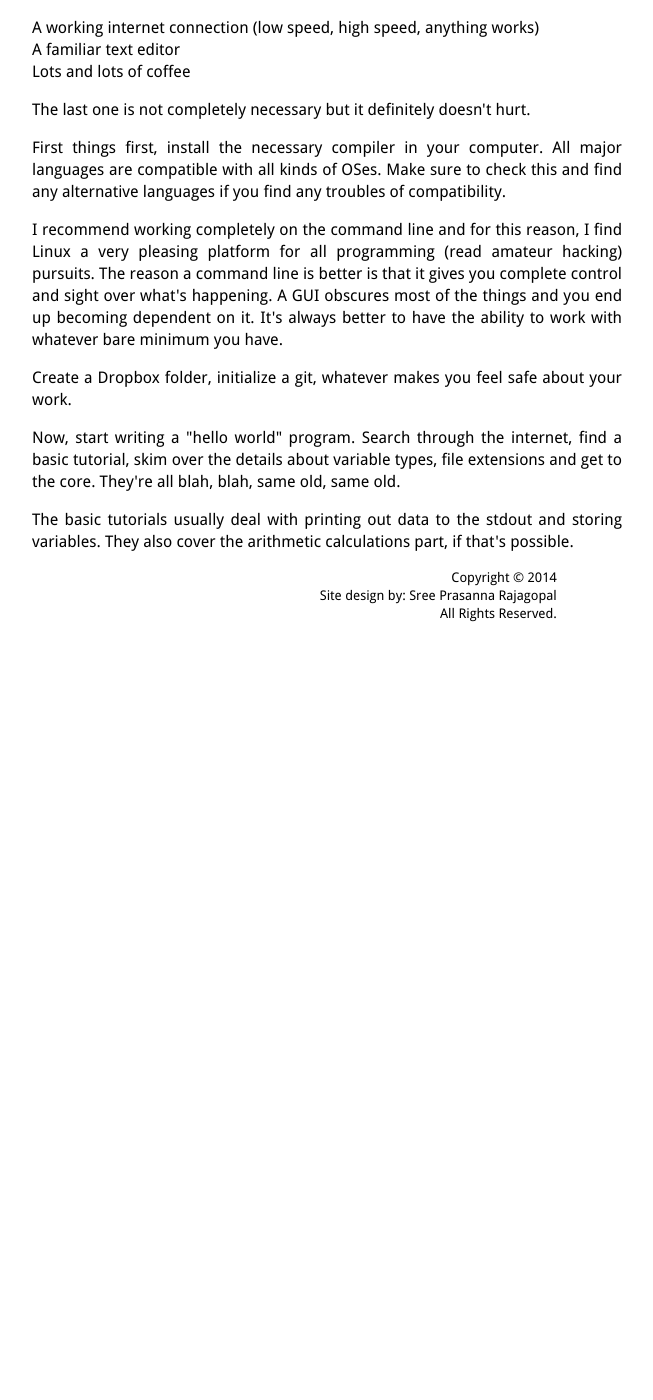
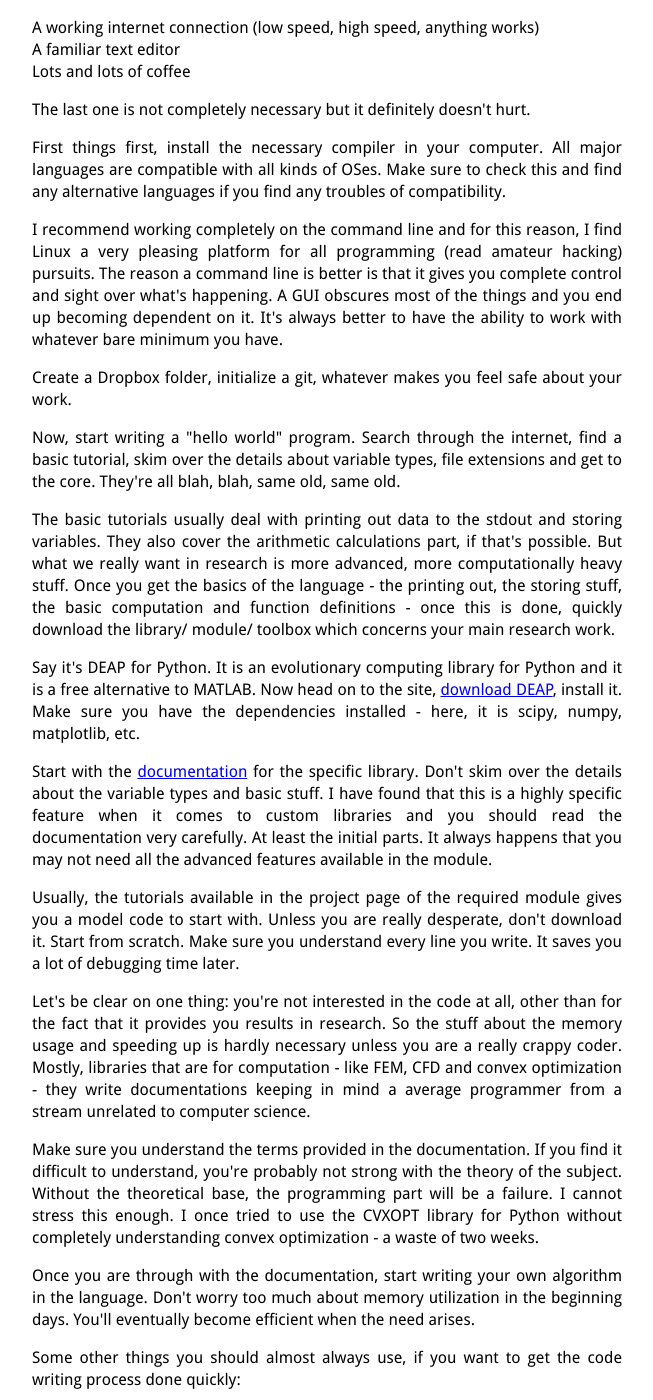
Before and after one commit to allinadaysdecay/sprajagopal.github.io, a Jekyll site: the page built from _posts/2014-01-31-learn-curve-prog-lang.md, in a window 1280 px wide and 1400 px high, scrolled down 1026 px. Shown: the whole window, without its empty margins (336-989 px from the left). Built offline with Jekyll 4.4.1, drawn with Linux system fonts in a browser that asks for light colours; Markdown is read by kramdown in place of the engine named in the settings; before the commit the page ends 1656 px from its top, so only the background shows below that; some of the changed text lies outside the part shown.

Commit message:
Finished prog-lang post

```diff
--- a/_posts/2014-01-31-learn-curve-prog-lang.md
+++ b/_posts/2014-01-31-learn-curve-prog-lang.md
@@ -54,4 +54,36 @@
 Now, start writing a "hello world" program. Search through the internet, find a basic tutorial, skim over the details about variable types, file extensions and get to the core. They're all blah, blah, same old, same old. </p>
 
 <p>
-The basic tutorials usually deal with printing out data to the stdout and storing variables. They also cover the arithmetic calculations part, if that's possible. </p>
+The basic tutorials usually deal with printing out data to the stdout and storing variables. They also cover the arithmetic calculations part, if that's possible. But what we really want in research is more advanced, more computationally heavy stuff. Once you get the basics of the language - the printing out, the storing stuff, the basic computation and function definitions - once this is done, quickly download the library/ module/ toolbox which concerns your main research work.</p>
+
+<p>
+Say it's DEAP for Python. It is an evolutionary computing library for Python and it is a free alternative to MATLAB. Now head on to the site, <a href="http://code.google.com/p/deap/">download DEAP</a>, install it. Make sure you have the dependencies installed - here, it is scipy, numpy, matplotlib, etc. </p>
+
+<p>
+Start with the <a href="http://deap.gel.ulaval.ca/doc/default/index.html">documentation</a> for the specific library. Don't skim over the details about the variable types and basic stuff. I have found that this is a highly specific feature when it comes to custom libraries and you should read the documentation very carefully. At least the initial parts. It always happens that you may not need all the advanced features available in the module.</p>
+
+<p>
+Usually, the tutorials available in the project page of the required module gives you a model code to start with. Unless you are really desperate, don't download it. Start from scratch. Make sure you understand every line you write. It saves you a lot of debugging time later.</p>
+
+<p>
+Let's be clear on one thing: you're not interested in the code at all, other than for the fact that it provides you results in research. So the stuff about the memory usage and speeding up is hardly necessary unless you are a really crappy coder. Mostly, libraries that are for computation - like FEM, CFD and convex optimization - they write documentations keeping in mind a average programmer from a stream unrelated to computer science. </p>
+
+<p>
+Make sure you understand the terms provided in the documentation. If you find it difficult to understand, you're probably not strong with the theory of the subject. Without the theoretical base, the programming part will be a failure. I cannot stress this enough. I once tried to use the CVXOPT library for Python without completely understanding convex optimization - a waste of two weeks.</p>
+
+<p>
+Once you are through with the documentation, start writing your own algorithm in the language. Don't worry too much about memory utilization in the beginning days. You'll eventually become efficient when the need arises. </p>
+
+<p> Some other things you should almost always use, if you want to get the code writing process done quickly: </p>
+
+<ul>
+<li> A GUI debugger. Command-line is great for the code writing and initial testing but a GUI debugger will show you all the variable values and you can figure out mistakes quickly. You'll also be able to step in, step out quicker than typing out the commands in GDB. But mostly you'll be able to see the variables change and catch mistakes quicker than in a command-line debugger.</li>
+
+<li> Emacs for the code writing. This is more than a text editor. It is a way of life. It has a steep learning curve but once you have the hang of it, your productivity will go up by 50%. I promise. </li>
+</ul>
+
+<p>
+Well, that's pretty much it. I should probably put up a specific example. I'll keep that in mind when I start with a new language the next time. </p>
+
+<p>
+Go on, then. Start hacking your way through a programming language and give a heart attack to the purists.</p>
```
